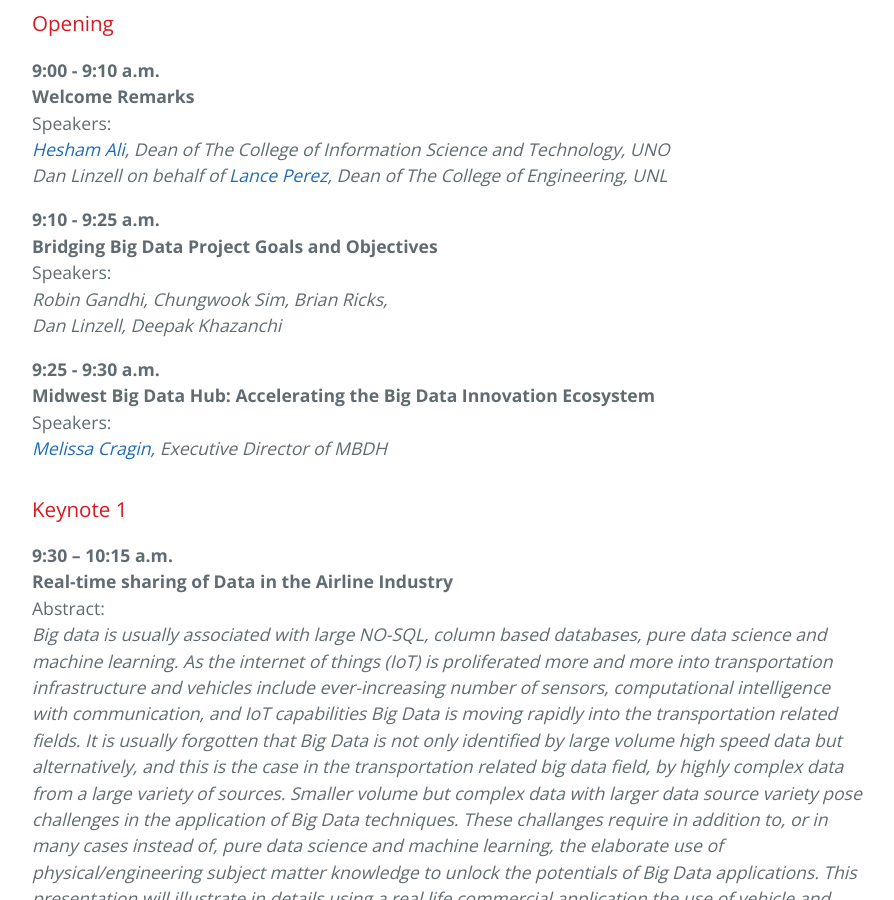
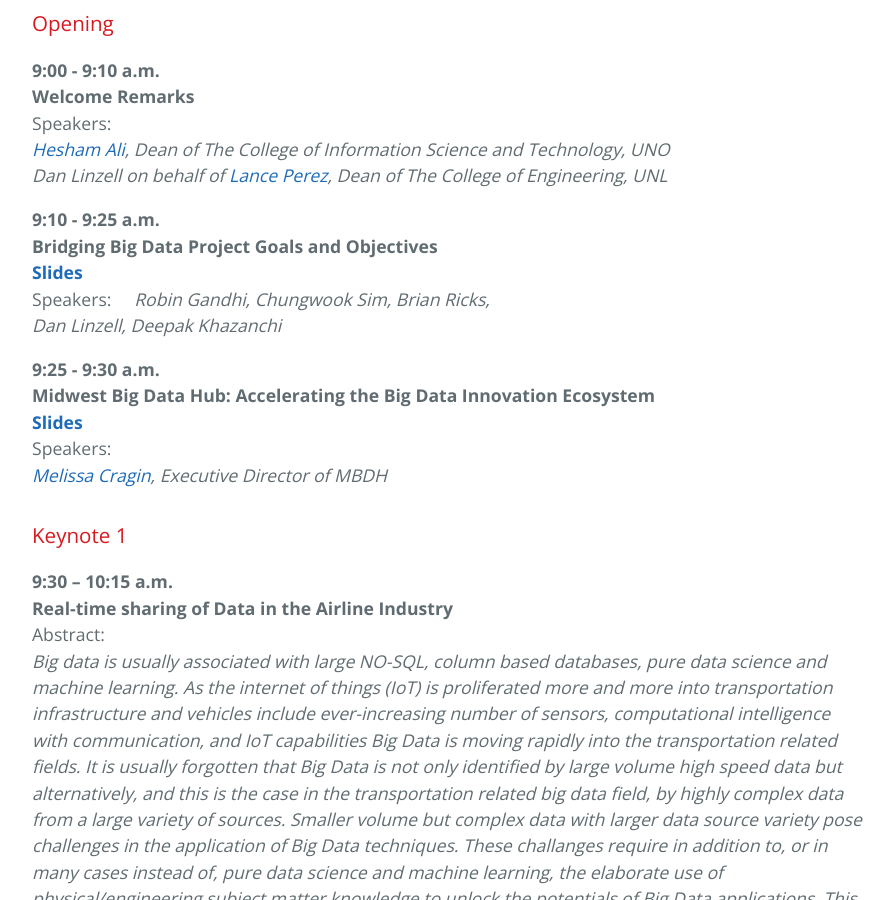
Before and after one commit to BridgingBigData/BridgingBigData.github.io, a Jekyll site: the page built from pages/bbd2016agenda.md, in a window 1280 px wide and 900 px high, scrolled down 971 px. Shown: the whole window, without its empty margins (192-1086 px from the left). Built offline with Jekyll 4.4.1, drawn with Linux system fonts in a browser that asks for light colours; some of the changed text lies outside the part shown.

Commit message:
Added links to slides and results to agenda

```diff
--- a/pages/bbd2016agenda.md
+++ b/pages/bbd2016agenda.md
@@ -29,12 +29,14 @@
 
 **9:10 - 9:25 a.m.**
 **Bridging Big Data Project Goals and Objectives**
+**[Slides](https://bridgingbigdata.github.io/pages/Opening%20Presentation.pdf)**
 Speakers:
 _Robin Gandhi, Chungwook Sim, Brian Ricks,
 Dan Linzell, Deepak Khazanchi_
 
 **9:25 - 9:30 a.m.**
 **Midwest Big Data Hub: Accelerating the Big Data Innovation Ecosystem**
+**[Slides](https://bridgingbigdata.github.io/pages/Cragin_short_201612.pdf)**
 Speakers:
 _[Melissa Cragin](https://www.linkedin.com/in/melissa-cragin-90365a36), Executive Director of MBDH_
 
@@ -66,6 +68,7 @@
 ### Keynote 3
 **11:15 – 11:45 a.m.
 Managing Bridge Data using DataHub**
+**[Slides](https://bridgingbigdata.github.io/pages/Bridging%20Big%20Data3.pdf)**
 Abstract:
 _The National Bridge Inventory (NBI) brings together data from hundreds of thousands of bridges nationwide in a compact format. But these data are just a fraction of what state DOTs collect each year. Inspectors make observations, fill out forms, collect photographs, run calculations, and ultimately write reports for thousands of bridges per year. The data collections they produce are managed at the state level, disconnected from the NBI summary data. [DataHub](http://datacenterhub.org) offers an easy way of organizing files from bridge inspections, connecting these file collections to bridge characteristics like those in the NBI, and sharing these data. In doing so, it can make it easier for bridge owners to manage their data and for researchers to study bridge health._
 Speakers:
@@ -88,6 +91,7 @@
 ### Lunch and Keynote 4
 **12:30 – 1:30 p.m., Keynote starts at 12:45 p.m.
 Chicago: City of Big Data**
+**[Slides](https://bridgingbigdata.github.io/pages/City%20of%20Big%20Data.pdf)**
 Speaker:
 _[Tom Schenk](http://tomschenkjr.net) - Chief Data Officer, City of Chicago_
 Abstract:
```
Also changed, not shown: other parts of pages/bbd2016agenda.md (+3 -3 lines).
